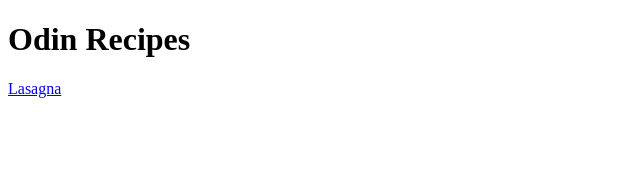
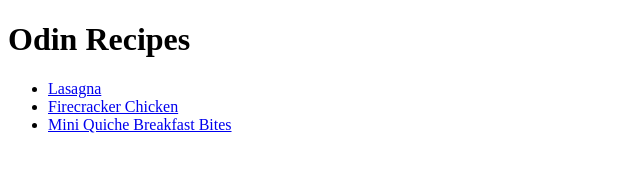
Before and after one commit to pascalnickel/odin-recipes, a plain HTML site: page index.html in a window 1280 px wide. Shown: the whole page, without its empty margins (0-640 px from the left). Drawn offline with Linux system fonts and the light colour scheme.

Commit message:
Link recipes

```diff
--- a/index.html
+++ b/index.html
@@ -8,6 +8,16 @@
   </head>
   <body>
     <h1>Odin Recipes</h1>
-    <a href="./recipes/lasagna.html">Lasagna</a>
+    <ul>
+      <li><a href="./recipes/lasagna.html">Lasagna</a></li>
+      <li>
+        <a href="./recipes/firecracker-chicken.html">Firecracker Chicken</a>
+      </li>
+      <li>
+        <a href="./recipes/mini-quiche-breakfast-bites.html"
+          >Mini Quiche Breakfast Bites</a
+        >
+      </li>
+    </ul>
   </body>
 </html>
```
